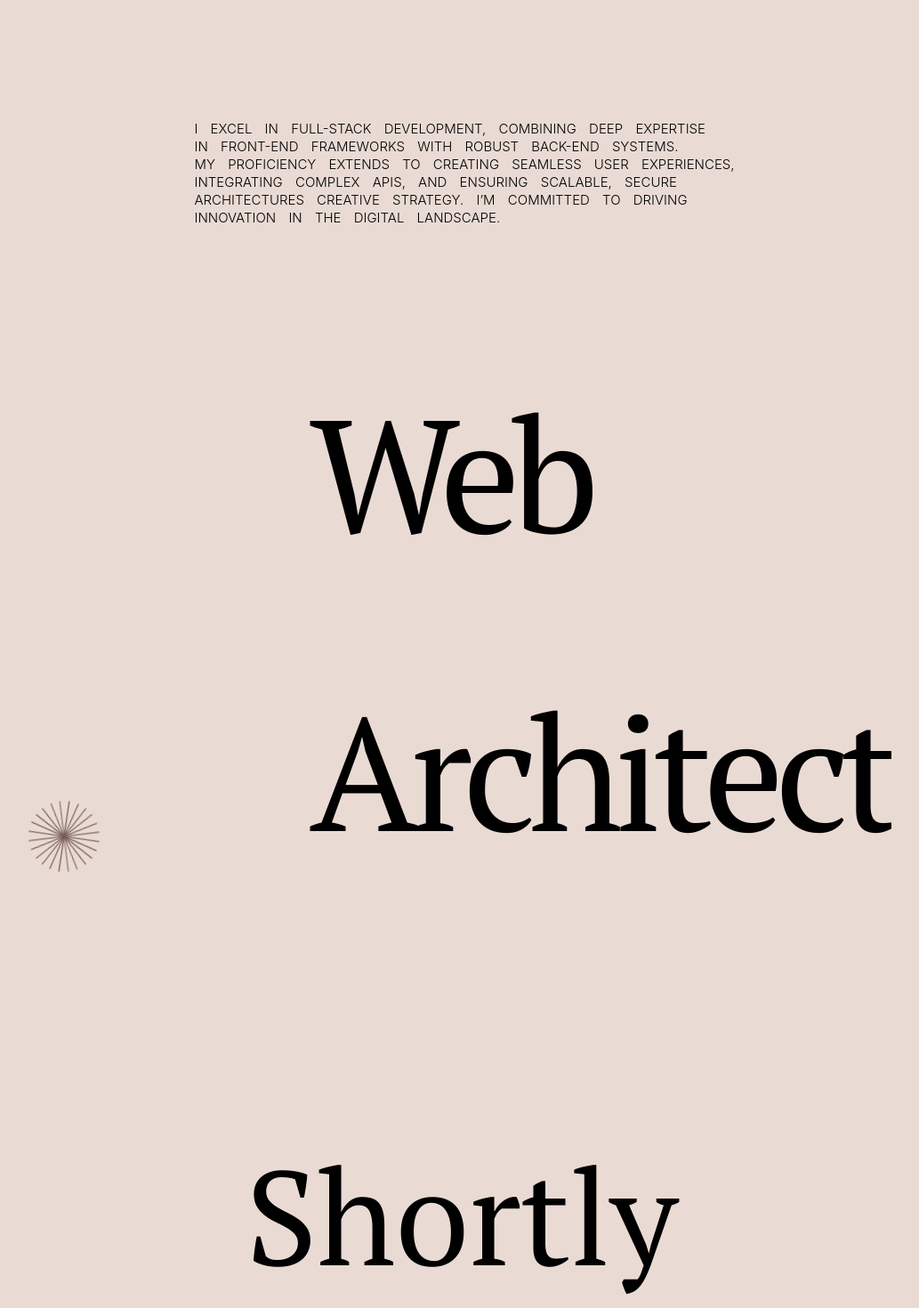
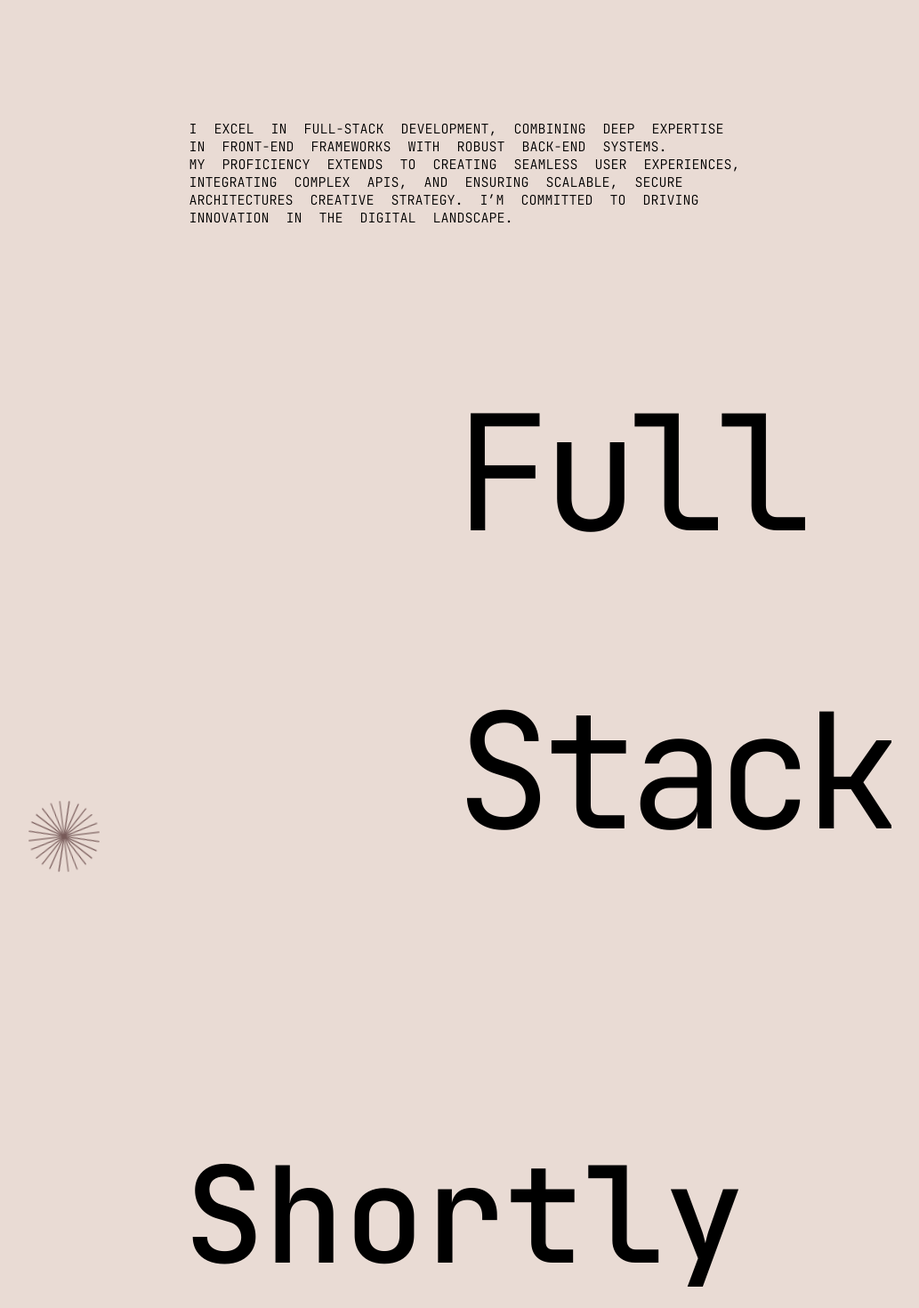
Before and after one commit to NishantSinghhhhh/portfolio-01, a React (Create React App) app: page / in a window 1280 px wide. Shown: the part 820-2290 px from the top of the page at 89% size, without its empty margins (118-1151 px from the left). Built offline with nearby package versions, Linux system fonts and the light colour scheme.

Commit message:
changed layout and fornts

```diff
--- a/src/GetInTouch/GetInTouch.css
+++ b/src/GetInTouch/GetInTouch.css
@@ -1,4 +1,4 @@
-@import url('https://fonts.googleapis.com/css2?family=PT+Serif:ital,wght@0,400;0,700;1,400;1,700&display=swap');
+@import url('https://fonts.googleapis.com/css2?family=JetBrains+Mono:ital,wght@0,100..800;1,100..800&display=swap');
 
 .get-in-touch {
     display: flex;
@@ -13,8 +13,8 @@
 
 .get-in-touch h1 {
     font-size: 10rem;
-    font-weight: lighter;
-    font-family: "PT Serif", serif;
+    font-weight:normal;
+    font-family: "JetBrains Mono", monospace;
     margin: 0; /* Remove any default margin that might push it off-center */
 }
 
@@ -23,7 +23,7 @@
     margin-top: -10px;
     font-weight: 300;
     text-transform: uppercase;
-    font-family: 'Inter';
+    font-family: "JetBrains Mono", monospace;
     margin: 0; /* Remove any default margin */
 }
 
--- a/src/Header/Header.css
+++ b/src/Header/Header.css
@@ -1,4 +1,5 @@
 /* Default styles */
+@import url('https://fonts.googleapis.com/css2?family=JetBrains+Mono:ital,wght@0,100..800;1,100..800&display=swap');
 .header {
 
     top: 0;
@@ -39,7 +40,7 @@
 }
 
 .menu-items li, .li {
-    font-family: 'Inter';
+    font-family: "JetBrains Mono", monospace;
     margin-top: 10px;
     text-transform: uppercase;
     font-size: 20px;
--- a/src/Home/Home.css
+++ b/src/Home/Home.css
@@ -1,31 +1,13 @@
-@import url('https://fonts.googleapis.com/css2?family=PT+Serif:ital,wght@0,400;0,700;1,400;1,700&display=swap');
+@import url('https://fonts.googleapis.com/css2?family=JetBrains+Mono:ital,wght@0,100..800;1,100..800&display=swap');
 
-/* .pt-serif-regular {
-    font-family: "PT Serif", serif;
-    font-weight: 400;
+/* .jetbrains-mono-<uniquifier> {
+    font-family: "JetBrains Mono", monospace;
+    font-optical-sizing: auto;
+    font-weight: <weight>;
     font-style: normal;
-  }
-
-  .pt-serif-bold {
-    font-family: "PT Serif", serif;
-    font-weight: 700;
-    font-style: normal;
-  }
-
-  .pt-serif-regular-italic {
-    font-family: "PT Serif", serif;
-    font-weight: 400;
-    font-style: italic;
-  }
-
-  .pt-serif-bold-italic {
-    font-family: "PT Serif", serif;
-    font-weight: 700;
-    font-style: italic;
   } */
-
 *{
-    font-family: "PT Serif", serif;
+    font-family: "JetBrains Mono", monospace;
     /* width: 95%; */
     /* margin: auto; */
 }
@@ -58,14 +40,16 @@
 }
 .txt-line{
     overflow: hidden;
-    display: inline-block;
+    /* display: inline-block; */
+    margin: 0;
+
 }
 .txt-line p{
-    font-size: 180px;
+    font-size: 10rem;
     text-transform: capitalize;
     letter-spacing: -10px;
-    font-family: "PT Serif", serif;
-    /* overflow: hidden; */
+    font-family: "JetBrains Mono", monospace;
+    overflow: hidden;
     height: 100%;
     width: 100%;
     line-height: 90%;
@@ -84,7 +68,7 @@
 }
 .right-side-menu p{
     font-size: 20px;
-    font-family: 'Inter';
+    font-family: "JetBrains Mono", monospace;
     color: #642420;
     cursor: pointer;
     font-weight: lighter;
@@ -102,7 +86,7 @@
 .left-side-quote p{
     color: black;
     font-size: 15px;
-    font-family: 'Inter';
+    font-family: "JetBrains Mono", monospace;
     word-spacing: 10px;
     text-transform: uppercase;
     font-weight: 300;
@@ -145,14 +129,14 @@
     flex-direction: column;
     /* background-color: #642420; */
     font-weight: 500;
-    font-family: "PT Serif", serif;
+    font-family: "JetBrains Mono", monospace;
     height: 100%;
     margin-bottom: -100px;
 }
 .short-about p{
     text-align: center;
     /* color: #642420; */
-    font-family: 'Inter';
+    font-family: "JetBrains Mono", monospace;
     font-weight: 500;
     font-size: 18px;
     margin-top: 20px;
@@ -198,7 +182,7 @@
 }
 .reel-item{
     font-weight: 400;
-    font-family: "PT Serif", serif;
+    font-family: "JetBrains Mono", monospace;
     font-size: 10rem;
     text-transform: uppercase;
 }
@@ -233,7 +217,7 @@
 .skill-set-box h1,
 .skill-set-box p{
     margin: 0px 30px;
-    font-family: 'Inter';
+    font-family: "JetBrains Mono", monospace;
     font-weight: lighter;
     text-transform: uppercase;
 }
@@ -263,9 +247,9 @@
 .project-and-work h1 .h1-project {
     text-decoration: none;
     color: black;
-    font-size: 10rem;
-    font-weight: lighter;
-    font-family: "PT Serif", serif;
+    font-size: 8rem;
+    font-weight: normal;
+    font-family: "JetBrains Mono", monospace;
     text-decoration: .5px line-through;
 }
 
@@ -274,7 +258,7 @@
     font-size: 20px;
     margin-top: -20px;
     font-weight: lighter;
-    font-family: 'Inter';
+    font-family: "JetBrains Mono", monospace;
 }
 
 .h1-project img {
@@ -284,7 +268,7 @@
 /* Tablet view */
 @media screen and (max-width: 1024px) {
     .project-and-work h1 .h1-project {
-        font-size: 8rem;
+        font-size: 6rem;
     }
     .project-and-work p {
         font-size: 18px;
@@ -298,7 +282,7 @@
 /* Large desktop view */
 @media screen and (min-width: 1440px) {
     .project-and-work h1 .h1-project {
-        font-size: 12rem;
+        font-size: 10rem;
     }
     .project-and-work p {
         font-size: 22px;
@@ -340,13 +324,15 @@
         /* padding-right: 140px; */
     }
     .container1 {
-        padding: 0px 0px;
+        padding: 0px 10px;
         display: flex;
+        /* display: blo; */
+        display: inline;
         flex-direction: column;
     }
     .txt-line p {
-        font-size: 7rem;
-        letter-spacing: -5px;
+        font-size: 6rem;
+        letter-spacing: -13px;
         /* right: 0px; */
 
     }
@@ -371,8 +357,9 @@
         width: 60px;
     }
     .short-about h1 {
-        font-size: 6.5rem;
+        font-size: 5rem;
         /* margin-bottom: -100px; */
+        line-height: 120px;
         width: 100%;
         height: 100%;
     }
@@ -387,7 +374,7 @@
     }
     .my-skills-reel {
         margin-top: 200px;
-        font-size: 10px;
+        font-size: 6rem;
     }
     .skill-set-boxes {
         flex-direction: column;
@@ -408,9 +395,9 @@
     .project-and-work h1 .h1-project{
         text-decoration: none;
         color: black;
-        font-size: 6rem;
-        font-weight: lighter;
-        font-family: "PT Serif", serif;
+        font-size: 4.5rem;
+        font-weight: normal;
+        font-family: "JetBrains Mono", monospace;
         text-decoration: .5px line-through;
 
     }
--- a/src/Home/Home.js
+++ b/src/Home/Home.js
@@ -38,10 +38,10 @@ function Home() {
                 <div></div>
                 <div className="container1">
                     <div className="txt-line" id="digital">
-                        <p>Web</p>
+                        <p>Full</p>
                     </div>
                     <div className="txt-line line-bottom" id="digital">
-                        <p>Architect</p>
+                        <p>Stack</p>
                     </div>
                 </div>
             </div>
@@ -86,11 +86,11 @@ function Home() {
     { title: "CSS3", desc: "Styles and designs webpages" },
     { title: "JavaScript", desc: "Creates effects and interacts with DOM" },
     { title: "React.js", desc: "Builds reactive and dynamic applications" },
-    { title: "Greensock - GSAP", desc: "Animation library for rich animations" },
+    { title: "GSAP", desc: "Animation library for rich animations" },
     { title: "MongoDB", desc: "Flexible, scalable NoSQL database" },
     { title: "Express JS", desc: "Simplifies server-side routing and middleware" },
     { title: "Node.js", desc: "Server-side scripting for applications" },
-    { title: "Next JS", desc: "Enhances performance with server-side rendering" },
+    { title: "NextJS", desc: "Enhances performance with server-side rendering" },
     { title: "Git & Github", desc: "Version control and code collaboration" },
     { title: "Redux Toolkit", desc: "Simplifies state management with Redux" },
     { title: "Prisma ORM", desc: "Streamlines database management and migrations" }
--- a/src/Projects/Projects.css
+++ b/src/Projects/Projects.css
@@ -1,4 +1,4 @@
-@import url('https://fonts.googleapis.com/css2?family=PT+Serif:ital,wght@0,400;0,700;1,400;1,700&display=swap');
+@import url('https://fonts.googleapis.com/css2?family=JetBrains+Mono:ital,wght@0,100..800;1,100..800&display=swap');
 
 .my-projects {
     display: flex;
@@ -15,9 +15,9 @@
 
 .my-projects h1 {
 
-    font-family: "PT Serif", serif;
+    font-family: "JetBrains Mono", monospace;
     font-size: 220px;
-    font-weight: lighter;
+    font-weight: 100;
     line-height: 80%;
     text-transform: capitalize;
 
@@ -58,7 +58,7 @@
 .project-page-item-number p {
     font-size: 10px;
     font-weight: 500;
-    font-family: 'Inter';
+    font-family: "JetBrains Mono", monospace;
 }
 
 .project-page-item-header {
@@ -72,14 +72,14 @@
     font-size: 15px;
     font-weight: bold;
     width: 50%;
-    font-family: 'Inter';
+    font-family: "JetBrains Mono", monospace;
     text-transform: uppercase;
 }
 
 .project-page-item-header p {
     font-size: 10px;
     font-weight: 500;
-    font-family: 'Inter';
+    font-family: "JetBrains Mono", monospace;
     width: 50%;
     text-transform: uppercase;
 }
@@ -109,7 +109,7 @@
 .project-page-item-footer p {
     font-size: 12px;
     font-weight: 400;
-    font-family: 'Inter';
+    font-family: "JetBrains Mono", monospace;
     text-transform: uppercase;
 }
 
@@ -183,7 +183,7 @@
 @media (max-width: 768px) {
     .my-projects h1 {
         font-size: 120px;
-        font-family: "PT Serif", serif;
+        font-family: "JetBrains Mono", monospace;
     }
     .my-projects{
         overflow: hidden;
@@ -224,7 +224,7 @@
         font-size: 6rem;
         margin-left: 2vw;
         margin-right: 2vw;
-        font-family: "PT Serif", serif;
+        font-family: "JetBrains Mono", monospace;
     }
 
     .project-page-item {
```
